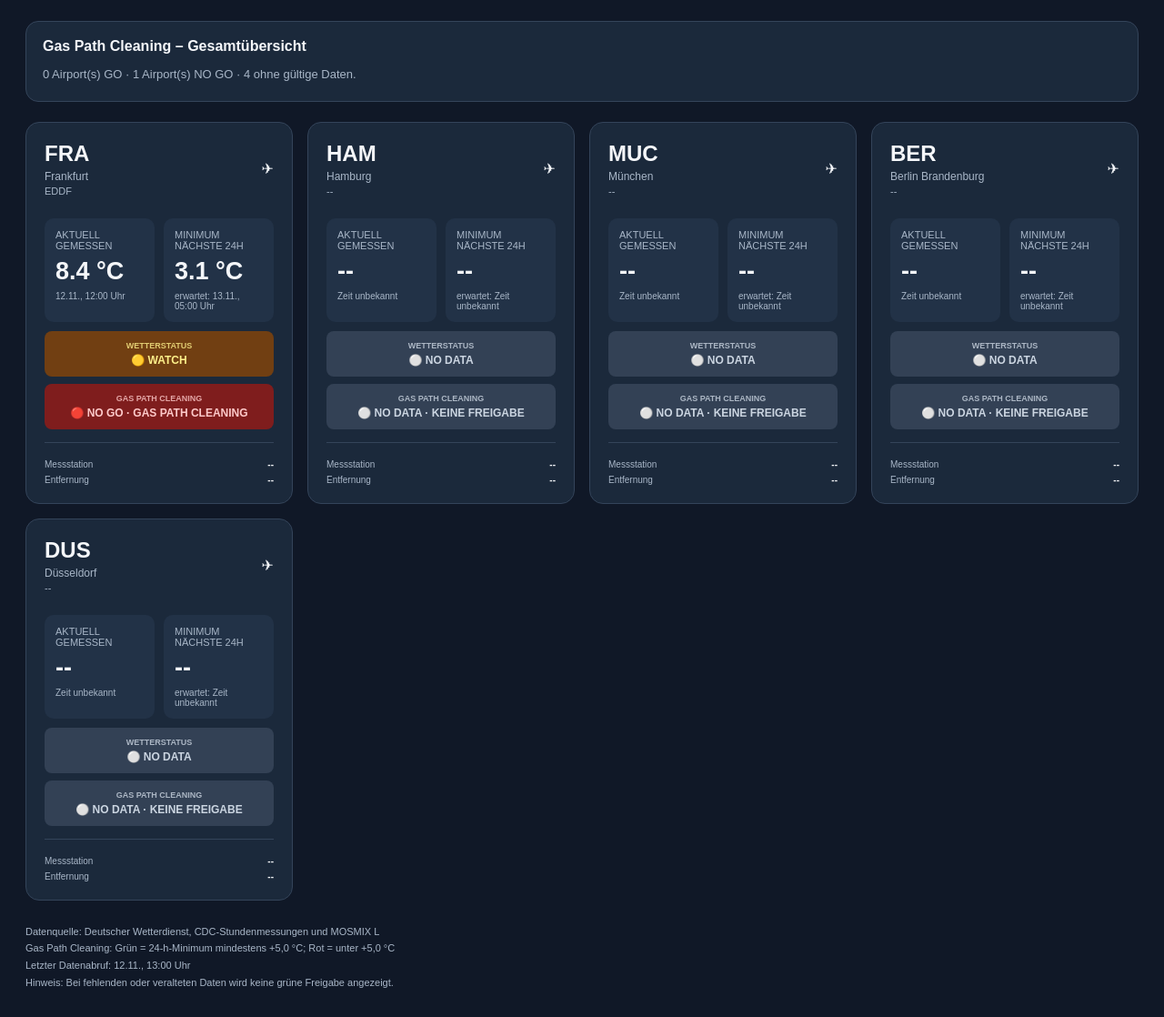
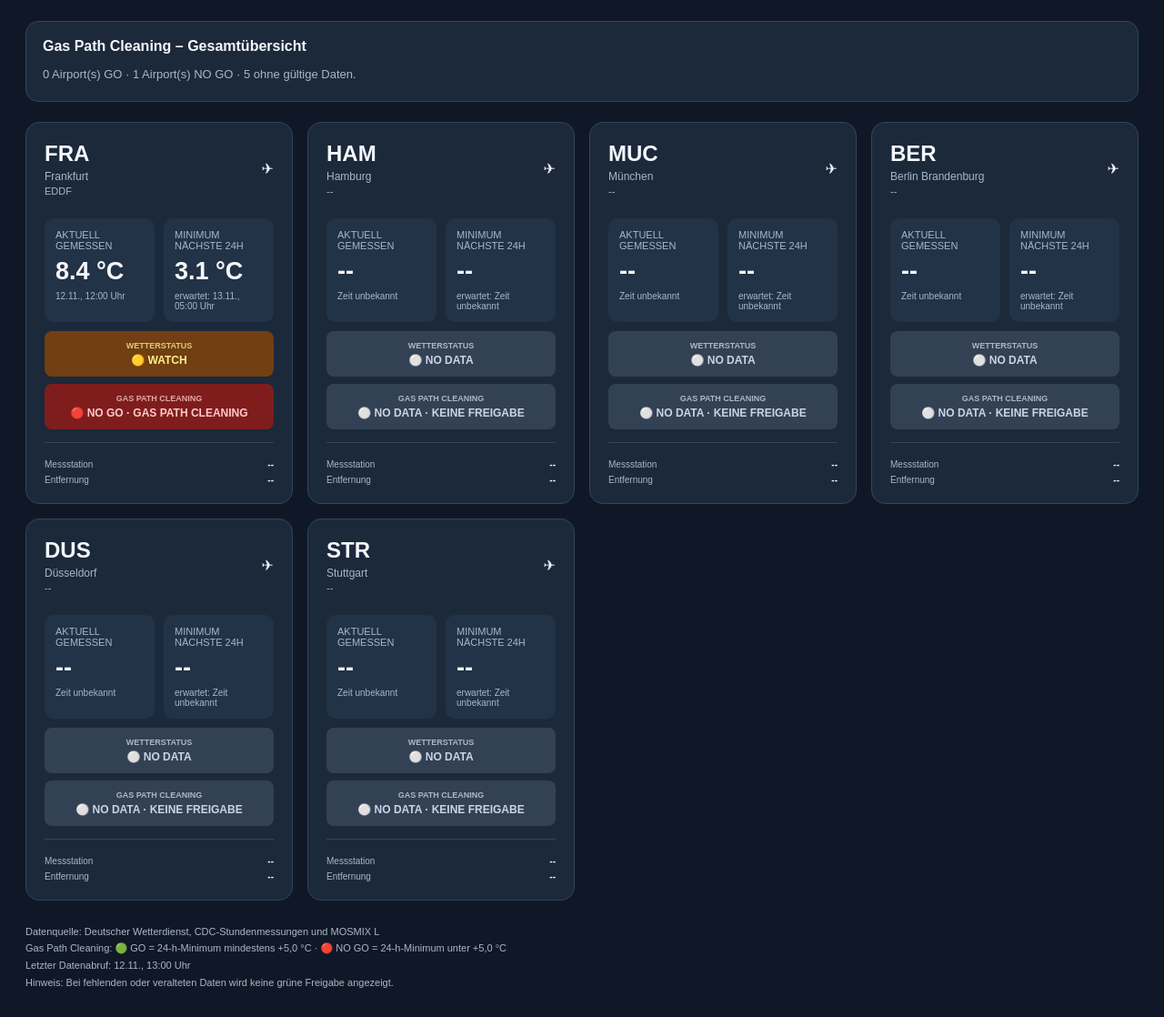
Before and after one commit to Phill12233/airport-weather-dashboard, a plain HTML site: page index.html in a window 1280 px wide. Shown: the part 85-1203 px from the top of the page at 91% size. Drawn offline with Linux system fonts and the light colour scheme.

Commit message:
Refactor HTML and JavaScript for weather dashboard

```diff
--- a/index.html
+++ b/index.html
@@ -2,10 +2,7 @@
 <html lang="de">
 <head>
 <meta charset="UTF-8">
-<meta
-  name="viewport"
-  content="width=device-width, initial-scale=1.0"
->
+<meta name="viewport" content="width=device-width, initial-scale=1.0">
 
 <title>Airport Weather Dashboard</title>
 
@@ -275,8 +272,8 @@ footer {
   <br>
 
   Gas Path Cleaning:
-  Grün = 24-h-Minimum mindestens +5,0 °C;
-  Rot = unter +5,0 °C
+  🟢 GO = 24-h-Minimum mindestens +5,0 °C ·
+  🔴 NO GO = 24-h-Minimum unter +5,0 °C
   <br>
 
   Letzter Datenabruf:
@@ -290,6 +287,7 @@ footer {
 </footer>
 
 <script>
+
 const airports = [
   {
     code: "FRA",
@@ -310,16 +308,27 @@ const airports = [
   {
     code: "DUS",
     city: "Düsseldorf"
+  },
+  {
+    code: "STR",
+    city: "Stuttgart"
   }
 ];
 
 const MAX_DATA_AGE_MINUTES = 90;
 
+
+/* --------------------------------------------------------
+   Hilfsfunktionen
+-------------------------------------------------------- */
+
 function isNumber(value) {
   return Number.isFinite(value);
 }
 
+
 function formatTemperature(value) {
+
   if (!isNumber(value)) {
     return "--";
   }
@@ -327,7 +336,9 @@ function formatTemperature(value) {
   return value.toFixed(1) + " °C";
 }
 
+
 function formatDateTime(value) {
+
   if (!value) {
     return "Zeit unbekannt";
   }
@@ -349,7 +360,9 @@ function formatDateTime(value) {
   ) + " Uhr";
 }
 
+
 function dataAgeMinutes(updatedAt) {
+
   if (!updatedAt) {
     return Infinity;
   }
@@ -365,33 +378,49 @@ function dataAgeMinutes(updatedAt) {
   ) / 60000;
 }
 
+
+/* --------------------------------------------------------
+   Wetterampel
+-------------------------------------------------------- */
+
 function weatherPresentation(status) {
+
   switch (status) {
+
     case "SAFE":
+
       return {
         text: "🟢 SAFE",
         css: "green"
       };
 
+
     case "WATCH":
+
       return {
         text: "🟡 WATCH",
         css: "yellow"
       };
 
+
     case "WARNING":
+
       return {
         text: "🔴 WARNING",
         css: "red"
       };
 
+
     case "CRITICAL":
+
       return {
         text: "🔵 CRITICAL",
         css: "blue"
       };
 
+
     default:
+
       return {
         text: "⚪ NO DATA",
         css: "gray"
@@ -399,65 +428,126 @@ function weatherPresentation(status) {
   }
 }
 
+
+/* --------------------------------------------------------
+   Dashboard erstellen
+-------------------------------------------------------- */
+
 function render(data) {
+
   const container =
     document.getElementById("airports");
 
   container.innerHTML = "";
 
+
+  const ageMinutes =
+    dataAgeMinutes(data.updatedAt);
+
+
   const dataIsFresh =
-    dataAgeMinutes(data.updatedAt)
-    <= MAX_DATA_AGE_MINUTES;
+    ageMinutes <= MAX_DATA_AGE_MINUTES;
+
 
   let goCount = 0;
+
   let noGoCount = 0;
+
   let noDataCount = 0;
 
+
   airports.forEach(airport => {
-    const item = (data.airports || []).find(
+
+    const item =
+      (data.airports || []).find(
         value => value.code === airport.code
       );
+
 
     const hasCurrentTemperature =
       item
       && isNumber(item.currentTemp);
+
 
     const hasForecast =
       item
       && isNumber(item.min24h)
       && item.min24hTime;
 
+
+    /*
+       Gas Path darf nur freigegeben werden,
+       wenn sowohl Messwert als auch Forecast
+       vorhanden sind und die Gesamtdaten
+       nicht veraltet sind.
+    */
+
     const valid =
       hasCurrentTemperature
       && hasForecast
       && dataIsFresh;
+
+
+    /* ----------------------------------------------------
+       GAS PATH CLEANING
+    ---------------------------------------------------- */
 
     let gasPathText =
       "⚪ NO DATA · KEINE FREIGABE";
 
     let gasPathCss = "gray";
 
-    if (valid && item.min24h >= 5) {
+
+    if (
+      valid
+      && item.min24h >= 5
+    ) {
+
       gasPathText =
         "🟢 GO · GAS PATH CLEANING";
 
       gasPathCss = "green";
+
       goCount++;
-    } else if (valid && item.min24h < 5) {
+
+    }
+
+    else if (
+      valid
+      && item.min24h < 5
+    ) {
+
       gasPathText =
         "🔴 NO GO · GAS PATH CLEANING";
 
       gasPathCss = "red";
+
       noGoCount++;
-    } else {
-      noDataCount++;
+
     }
 
-    const weather = weatherPresentation(
+    else {
+
+      noDataCount++;
+
+    }
+
+
+    /* ----------------------------------------------------
+       Wetterstatus
+    ---------------------------------------------------- */
+
+    const weather =
+      weatherPresentation(
         valid
           ? item.weatherStatus
           : "NO DATA"
       );
+
+
+    /* ----------------------------------------------------
+       CDC Messstation
+    ---------------------------------------------------- */
 
     const stationName =
       item
@@ -465,33 +555,53 @@ function render(data) {
       ? item.measurementStation.name
       : "--";
 
+
     const stationDistance =
       item
       && item.measurementStation
       && isNumber(
         item.measurementStation.distanceKm
       )
+
       ? item.measurementStation
           .distanceKm
           .toFixed(1)
           + " km"
+
       : "--";
+
+
+    /* ----------------------------------------------------
+       Fehler
+    ---------------------------------------------------- */
 
     const errorText =
       item
       && Array.isArray(item.errors)
       && item.errors.length > 0
+
       ? item.errors.join(" · ")
+
       : "";
+
+
+    /* ----------------------------------------------------
+       Karte erzeugen
+    ---------------------------------------------------- */
 
     const card =
       document.createElement("section");
 
+
     card.className = "card";
 
+
     card.innerHTML = `
+
       <div class="airport">
+
         <div>
+
           <div class="code">
             ${airport.code}
           </div>
@@ -503,170 +613,281 @@ function render(data) {
           <div class="icao">
             ${item?.icao || "--"}
           </div>
+
         </div>
 
-        <div>✈</div>
+        <div>
+          ✈
         </div>
 
+      </div>
+
+
       <div class="temps">
+
+
         <div class="temp-panel">
+
           <div class="temp-label">
             AKTUELL GEMESSEN
           </div>
 
           <div class="temp-value">
+
             ${formatTemperature(
               item?.currentTemp
             )}
+
           </div>
 
           <div class="temp-time">
+
             ${formatDateTime(
               item?.currentTempTime
             )}
-          </div>
+
           </div>
 
+        </div>
+
+
         <div class="temp-panel">
+
           <div class="temp-label">
             MINIMUM NÄCHSTE 24H
           </div>
 
           <div class="temp-value">
+
             ${formatTemperature(
               item?.min24h
             )}
+
           </div>
 
           <div class="temp-time">
+
             erwartet:
+
             ${formatDateTime(
               item?.min24hTime
             )}
-          </div>
-        </div>
+
           </div>
 
-      <div class=
-        "weather-status ${weather.css}"
+        </div>
+
+      </div>
+
+
+      <div
+        class="weather-status ${weather.css}"
       >
+
         <span class="status-title">
           WETTERSTATUS
         </span>
 
         ${weather.text}
+
       </div>
 
-      <div class=
-        "gaspath-status ${gasPathCss}"
+
+      <div
+        class="gaspath-status ${gasPathCss}"
       >
+
         <span class="status-title">
           GAS PATH CLEANING
         </span>
 
         ${gasPathText}
+
       </div>
 
+
       <div class="details">
+
+
         <div class="detail-row">
-          <span>Messstation</span>
+
+          <span>
+            Messstation
+          </span>
 
           <strong>
             ${stationName}
           </strong>
+
         </div>
 
+
         <div class="detail-row">
-          <span>Entfernung</span>
+
+          <span>
+            Entfernung
+          </span>
 
           <strong>
             ${stationDistance}
           </strong>
+
         </div>
+
 
         ${
           errorText
+
           ? `
-            <div class="detail-row alert">
-              <span>Hinweis</span>
+
+            <div
+              class="detail-row alert"
+            >
+
+              <span>
+                Fehler
+              </span>
 
               <strong>
                 ${errorText}
               </strong>
+
             </div>
+
           `
+
           : ""
         }
+
+
       </div>
+
     `;
 
+
     container.appendChild(card);
+
   });
+
+
+  /* ------------------------------------------------------
+     Gesamtstatus
+  ------------------------------------------------------ */
 
   let summaryText;
 
+
   if (!dataIsFresh) {
+
     summaryText =
       "Wetterdaten sind älter als "
       + MAX_DATA_AGE_MINUTES
-      + " Minuten. Keine Gas-Path-Freigabe.";
-  } else {
+      + " Minuten. "
+      + "Keine Gas-Path-Freigabe.";
+
+  }
+
+  else {
+
     summaryText =
       `${goCount} Airport(s) GO · `
       + `${noGoCount} Airport(s) NO GO · `
       + `${noDataCount} ohne gültige Daten.`;
+
   }
+
 
   document
     .getElementById("summary")
     .textContent = summaryText;
 
+
   document
     .getElementById("updated")
     .textContent =
+
       data.updatedAt
-      ? formatDateTime(data.updatedAt)
+
+      ? formatDateTime(
+          data.updatedAt
+        )
+
       : "Noch keine Daten";
+
 }
 
+
+/* --------------------------------------------------------
+   weather.json laden
+-------------------------------------------------------- */
+
 async function loadWeather() {
+
   try {
-    const response = await fetch(
-      "./weather.json?t=" + Date.now(),
+
+    const response =
+      await fetch(
+        "./weather.json?t="
+        + Date.now(),
         {
           cache: "no-store"
         }
       );
 
+
     if (!response.ok) {
+
       throw new Error(
         "Wetterdatei nicht verfügbar"
       );
+
     }
 
-    const data = await response.json();
+
+    const data =
+      await response.json();
+
 
     render(data);
 
-  } catch (error) {
+  }
+
+  catch (error) {
+
+    console.error(
+      "Weather loading error:",
+      error
+    );
+
+
     render({
       updatedAt: null,
       airports: []
     });
 
+
     document
       .getElementById("updated")
       .textContent =
         "Wetterdaten derzeit nicht verfügbar";
-  }
+
   }
 
+}
+
+
+/* --------------------------------------------------------
+   Start + automatische Aktualisierung
+-------------------------------------------------------- */
+
 loadWeather();
+
 
 setInterval(
   loadWeather,
   5 * 60 * 1000
 );
+
 </script>
 
 </body>
```
Lines whose indentation alone changed are shown as unchanged.
